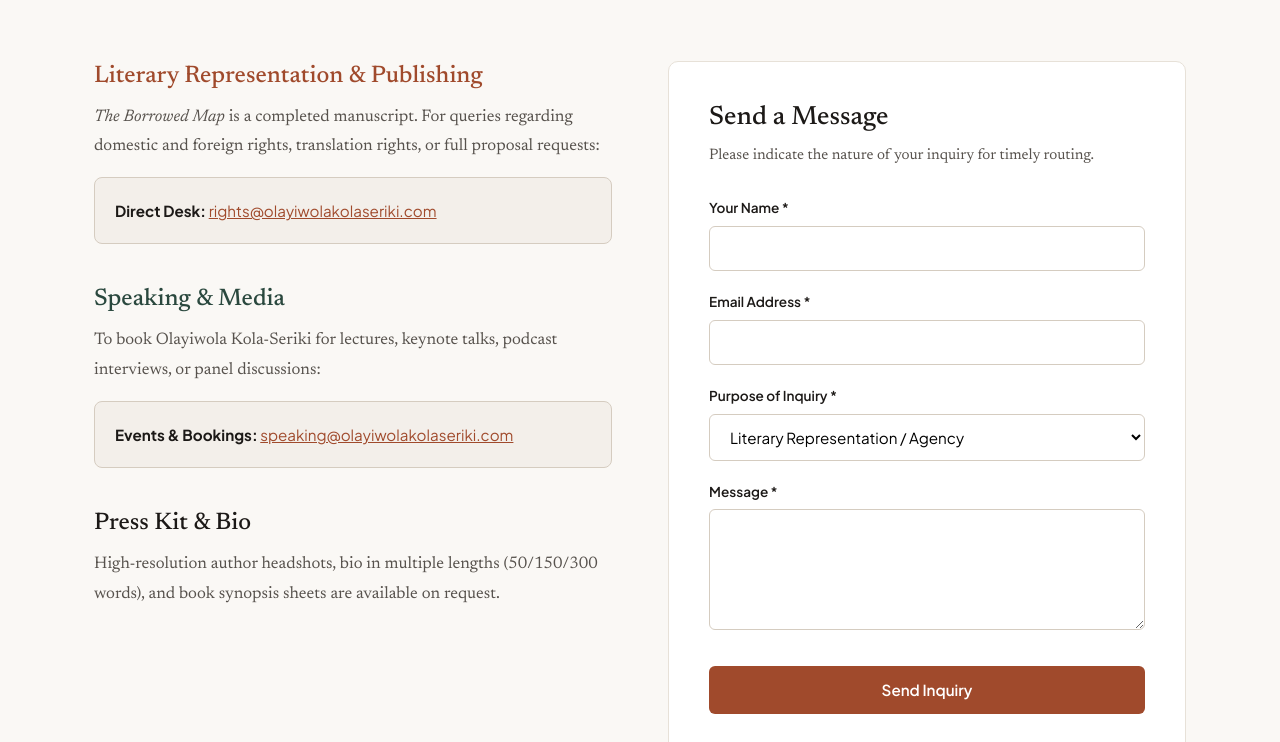
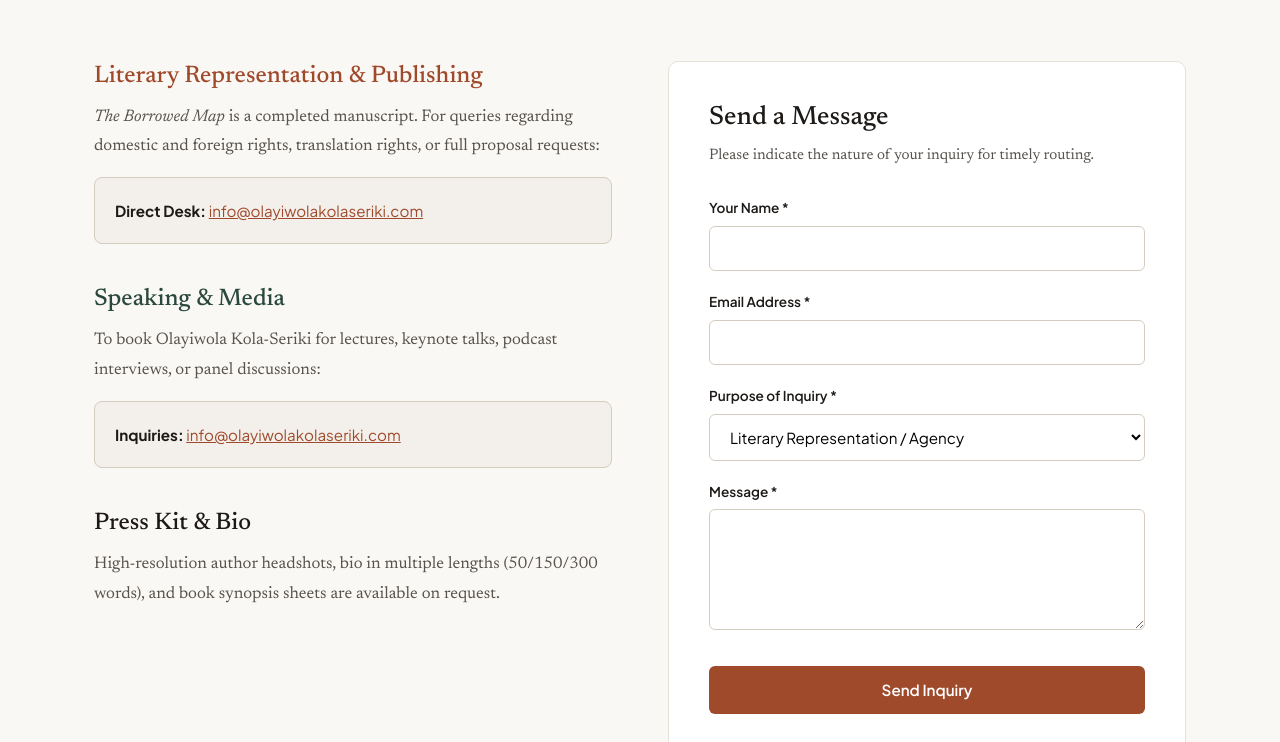
Before and after one commit to olayiwolakolaseriki-dev/author-platform, a plain HTML site: page contact/index.html in a window 1280 px wide. Shown: the part 358-1100 px from the top of the page. Drawn offline with Linux system fonts and the light colour scheme.

Commit message:
fix(contact): update official inquiry email to info@olayiwolakolaseriki.com

```diff
--- a/contact/index.html
+++ b/contact/index.html
@@ -89,7 +89,7 @@
                 <em>The Borrowed Map</em> is a completed manuscript. For queries regarding domestic and foreign rights, translation rights, or full proposal requests:
               </p>
               <div style="background-color: var(--bg-surface); border: 1px solid var(--border-medium); border-radius: 8px; padding: 1.25rem; font-family: var(--font-sans); font-size: 0.95rem;">
-                <strong>Direct Desk:</strong> <a href="mailto:rights@olayiwolakolaseriki.com" style="color: var(--accent-terracotta); text-decoration: underline;">rights@olayiwolakolaseriki.com</a>
+                <strong>Direct Desk:</strong> <a href="mailto:info@olayiwolakolaseriki.com" style="color: var(--accent-terracotta); text-decoration: underline;">info@olayiwolakolaseriki.com</a>
               </div>
             </div>
 
@@ -101,7 +101,7 @@
                 To book Olayiwola Kola-Seriki for lectures, keynote talks, podcast interviews, or panel discussions:
               </p>
               <div style="background-color: var(--bg-surface); border: 1px solid var(--border-medium); border-radius: 8px; padding: 1.25rem; font-family: var(--font-sans); font-size: 0.95rem;">
-                <strong>Events & Bookings:</strong> <a href="mailto:speaking@olayiwolakolaseriki.com" style="color: var(--accent-terracotta); text-decoration: underline;">speaking@olayiwolakolaseriki.com</a>
+                <strong>Inquiries:</strong> <a href="mailto:info@olayiwolakolaseriki.com" style="color: var(--accent-terracotta); text-decoration: underline;">info@olayiwolakolaseriki.com</a>
               </div>
             </div>
 
```
